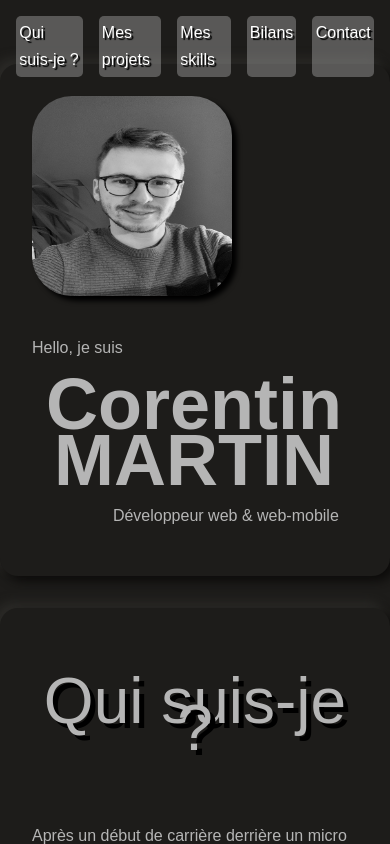
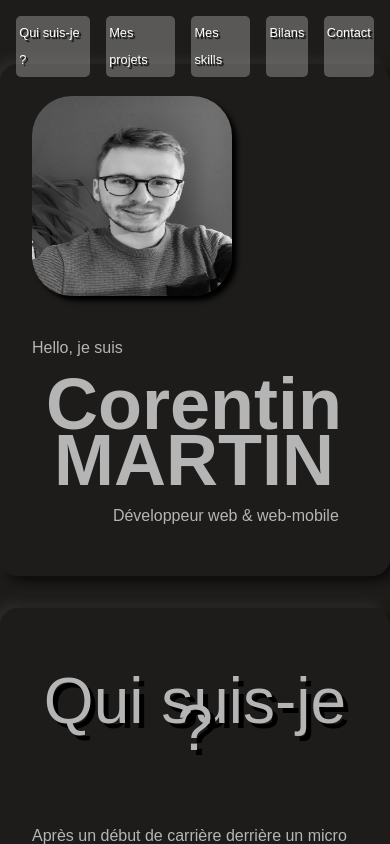
Before and after one commit to Corentin-Martin/Portfolio, a React (Vite) app: page / in a window 390 px wide. Built offline with nearby package versions, Linux system fonts and the light colour scheme; a web font is replaced by a local one.

Commit message:
responsive corrections

```diff
--- a/src/components/MyProjects/MyProjects.jsx
+++ b/src/components/MyProjects/MyProjects.jsx
@@ -14,7 +14,7 @@ function MyProjects() {
                         initial={{scale: 0}}
                         whileInView={{scale: 1}}
                         transition={{scale: {duration: 1}}}
-                        viewport={{ once: true }}
+                        viewport={{ once: true, amount: 0 }}
                     >
                         <Project  project={project} />
                     </motion.div>
--- a/src/components/MyProjects/Project/Project.scss
+++ b/src/components/MyProjects/Project/Project.scss
@@ -16,6 +16,7 @@
         color: white;
         text-shadow: rgb(0, 0, 0) 2px 0px 0px, rgb(0, 0, 0) 1.75517px 0.958851px 0px, rgb(0, 0, 0) 1.0806px 1.68294px 0px, rgb(0, 0, 0) 0.141474px 1.99499px 0px, rgb(0, 0, 0) -0.832294px 1.81859px 0px, rgb(0, 0, 0) -1.60229px 1.19694px 0px, rgb(0, 0, 0) -1.97998px 0.28224px 0px, rgb(0, 0, 0) -1.87291px -0.701566px 0px, rgb(0, 0, 0) -1.30729px -1.5136px 0px, rgb(0, 0, 0) -0.421592px -1.95506px 0px, rgb(0, 0, 0) 0.567324px -1.91785px 0px, rgb(0, 0, 0) 1.41734px -1.41108px 0px, rgb(0, 0, 0) 1.92034px -0.558831px 0px;
         margin-bottom: 1rem;
+        padding: .3rem;
     }
 
     & h1 {
--- a/src/components/NavBar/NavBar.scss
+++ b/src/components/NavBar/NavBar.scss
@@ -8,7 +8,7 @@
     & a {
         cursor: pointer;
         transition-duration: 1s;
-        font-size: 1rem;
+        font-size: 0.8rem;
         text-shadow: 2px 2px 1px black;
         color: white;
         background-color: rgba(181, 181, 181, 0.4);
--- a/src/components/Skills/Skills.scss
+++ b/src/components/Skills/Skills.scss
@@ -33,7 +33,7 @@
                 color: #1c1c1c;
                 font-size: 1.5rem;
                 font-style: italic;
-                width: 33%;
+                width: 38%;
                 text-align: center;
             }
         }
```
